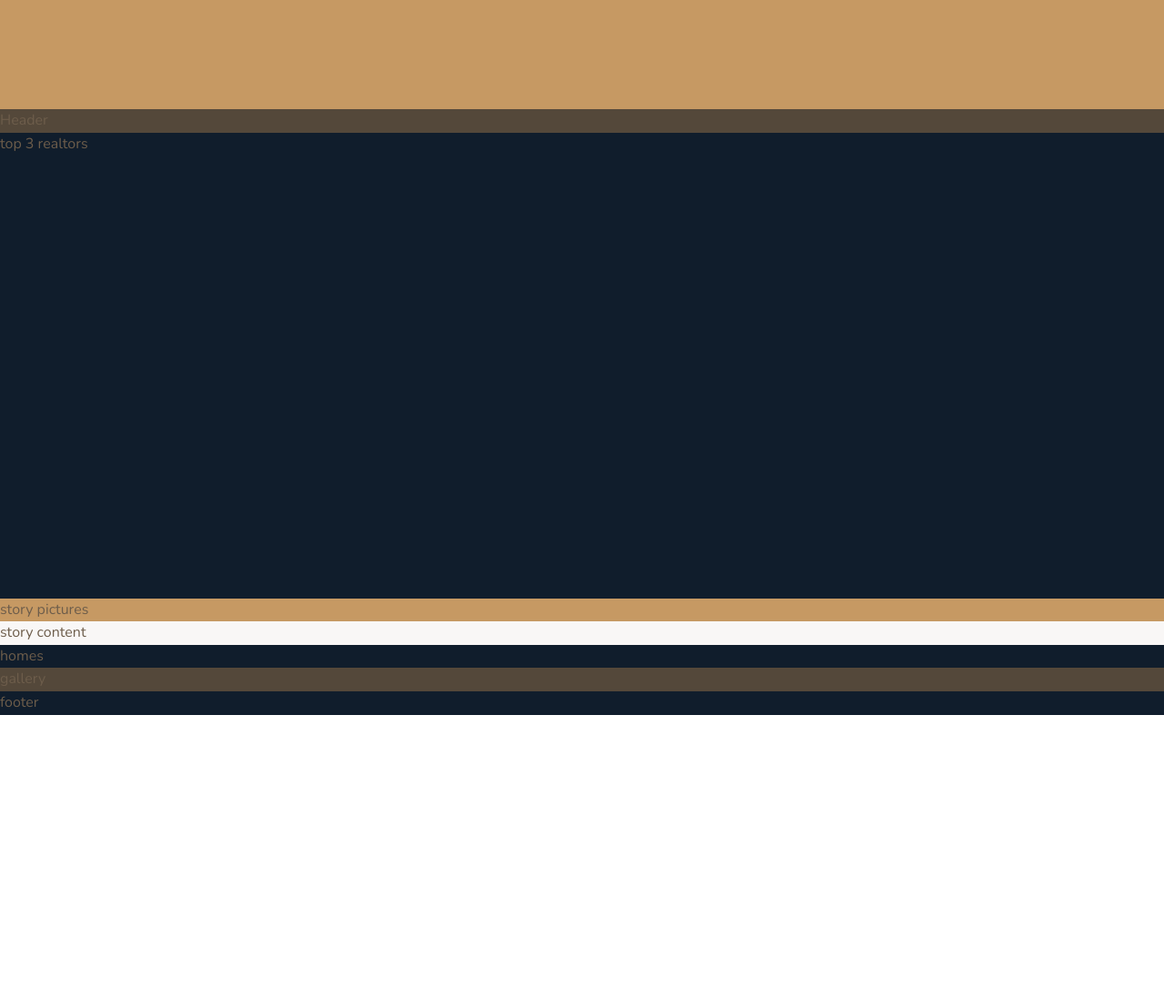
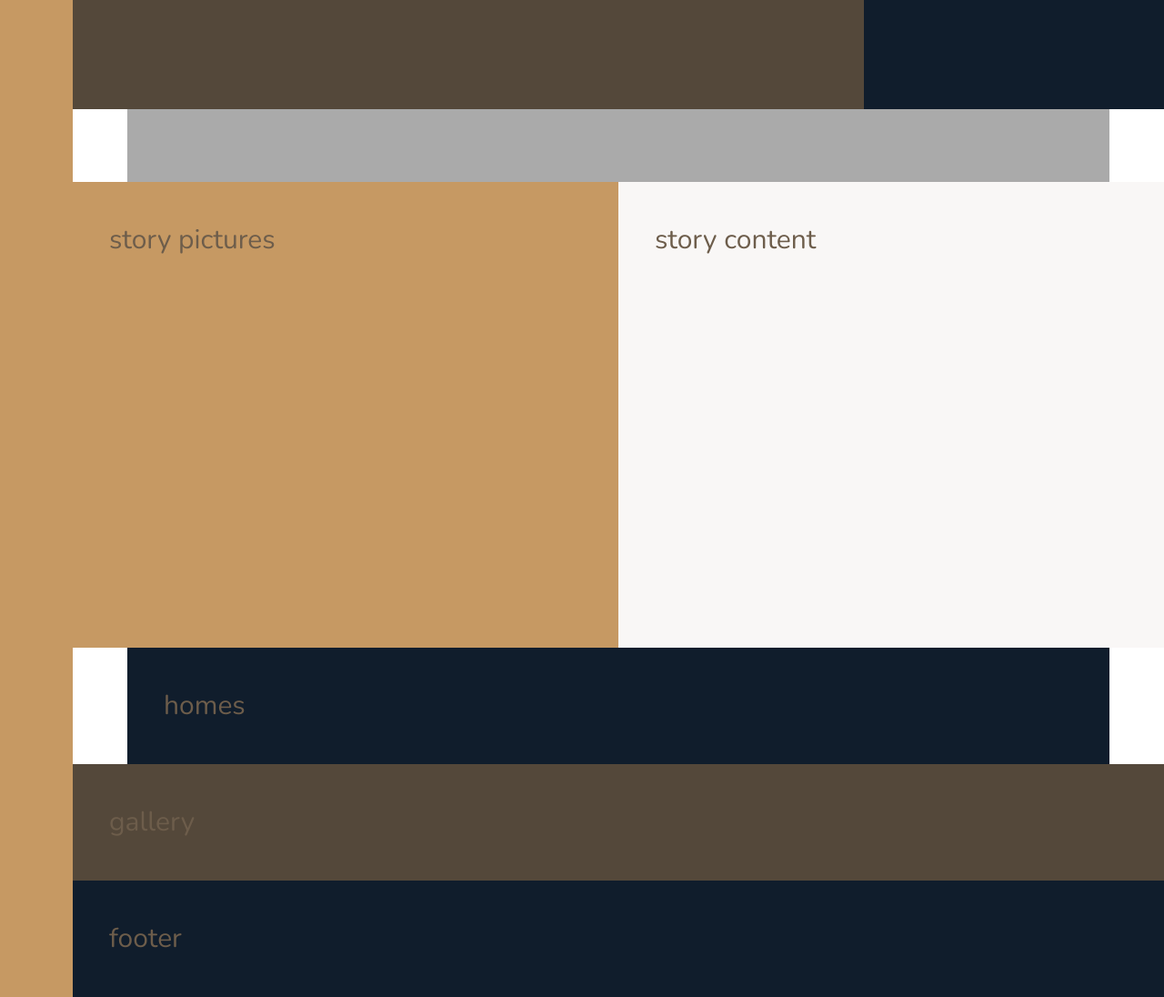
Before and after one commit to bhnprksh222/Nexter, a website: page index.html in a window 1280 px wide. Shown: the part 520-1616 px from the top of the page at 91% size. Before the commit the page ends 1306 px from the top, so only its background shows below. Drawn offline with nearby package versions, Linux system fonts and the light colour scheme.

Commit message:
Added grid-template-columns.

```diff
--- a/sass/_base.scss
+++ b/sass/_base.scss
@@ -24,7 +24,7 @@ $font-display: 'Josefin Sans', sans-serif;
 
 html {
     box-sizing: border-box;
-    font-size: 100%;  //1rem = 10px   10px/16px = 62.5%
+    font-size: 62.5%;  //1rem = 10px   10px/16px = 62.5%
 }
 
 body {
@@ -38,4 +38,10 @@ body {
     display: grid;
 
     grid-template-rows: 80vh min-content 40vw repeat(3,min-content);
+    grid-template-columns: [sidebar-start] 8rem [sidebar-end full-start] minmax(6rem, 1fr) [center-start] repeat(8, [col-start] minmax(min-content,  14rem) [col-end]) [center-end] minmax(6rem, 1fr) [full-end];
+
+    & > * {
+        padding: 40px;
+        font-size: 3rem;
+    }
 }
--- a/sass/_features.scss
+++ b/sass/_features.scss
@@ -1,3 +1,4 @@
 .features {
     background-color: $color-grey-light-2;
+    grid-column: center-start / center-end;
 }
--- a/sass/_footer.scss
+++ b/sass/_footer.scss
@@ -1,3 +1,4 @@
 .footer {
     background-color: $color-secondary;
+    grid-column: full-start / full-end;
 }
--- a/sass/_gallery.scss
+++ b/sass/_gallery.scss
@@ -1,3 +1,4 @@
 .gallery {
     background-color: $color-grey-dark-1;
+    grid-column: full-start / full-end;
 }
--- a/sass/_header.scss
+++ b/sass/_header.scss
@@ -1,3 +1,4 @@
 .header {
     background-color: $color-grey-dark-1;
+    grid-column: full-start / col-end 6;
 }
--- a/sass/_homes.scss
+++ b/sass/_homes.scss
@@ -1,3 +1,4 @@
 .homes {
     background-color: $color-secondary;
+    grid-column: center-start / center-end;
 }
--- a/sass/_realtors.scss
+++ b/sass/_realtors.scss
@@ -1,3 +1,4 @@
 .realtors {
     background-color: $color-secondary;
+    grid-column: col-start 7 / full-end;
 }
--- a/sass/_sidebar.scss
+++ b/sass/_sidebar.scss
@@ -1,3 +1,5 @@
 .sidebar {
     background-color: $color-primary;
+    grid-column: sidebar-start / sidebar-end;
+    grid-row: 1 / -1;
 }
--- a/sass/_story.scss
+++ b/sass/_story.scss
@@ -1,9 +1,11 @@
 .story {
     &__pictures {
         background-color: $color-primary;
+        grid-column: full-start / col-end 4;
     }
 
     &__content {
         background-color: $color-grey-light-1;
+        grid-column: col-start 5 / full-end;
     }
 }
```
Also changed, not shown: css/style.css.
